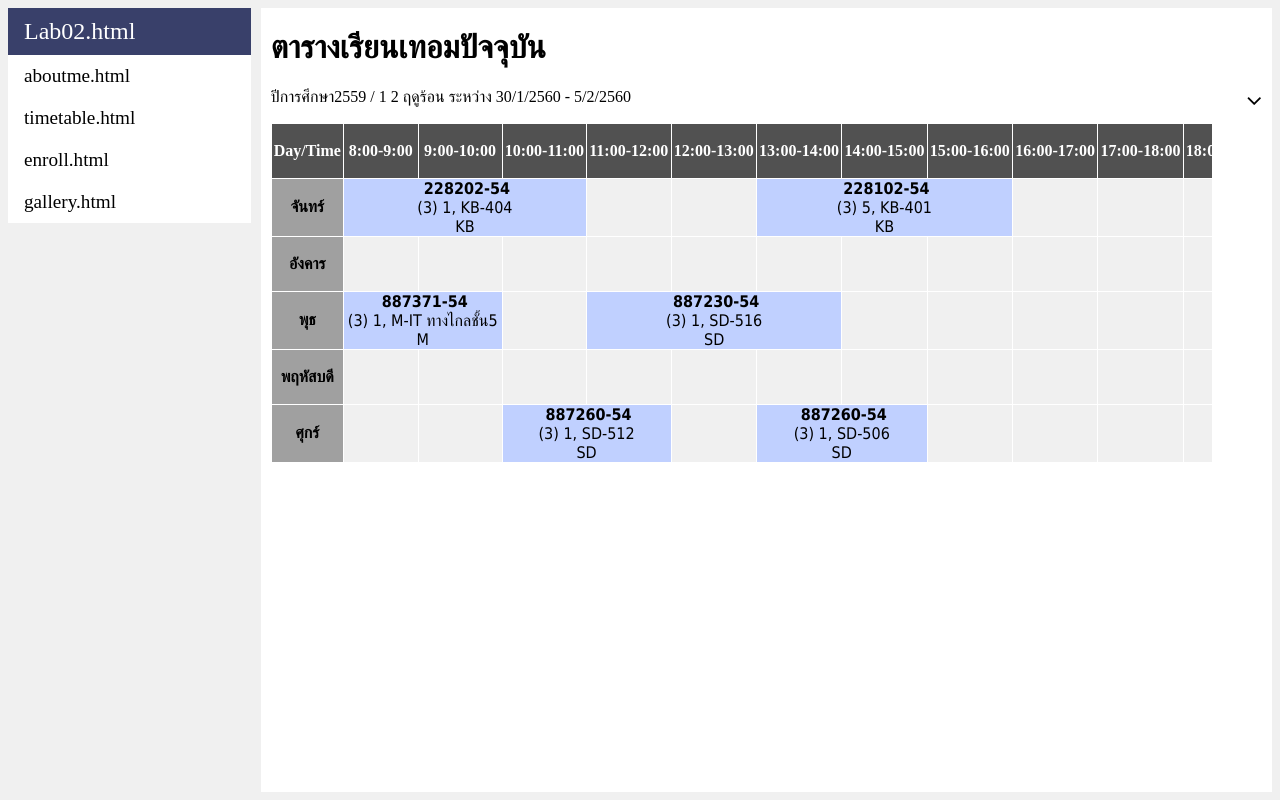
After one commit to bankzxiistyle2/lab-1, a PHP site: page /timetable.html in a window 1280 px wide. The commit adds this page. Run offline with PHP 8.4, Linux system fonts and the light colour scheme.

Commit message:
fix .html

```diff
--- a/lab02/mystyle.css
+++ b/lab02/mystyle.css
@@ -63,11 +63,27 @@ li a:hover:not(.active) {
     width: 50px;
 }
 
-div .galley {
+div.img {
+    margin: 5px;
+    border: 1px solid #ccc;
     float: left;
+    width: 300px;
 }
 
-.galley img {
-    size: 30%;
-    margin: 4px;
+div.img:hover {
+    border: 1px solid #777;
 }
+
+div.img img {
+    width: 100%;
+    height: auto;
+}
+
+div.desc {
+    padding: 15px;
+    text-align: center;
+}
+
+.fixsc {
+    overflow: auto;
+}
--- /dev/null
+++ b/lab02/timetable.html
@@ -0,0 +1,212 @@
+<html>
+
+<head>
+    <link rel="stylesheet" type="text/css" href="mystyle.css">
+    <meta name="viewport" content="width=device-width, initial-scale=1">
+    <link rel="stylesheet" href="https://cdnjs.cloudflare.com/ajax/libs/font-awesome/4.7.0/css/font-awesome.min.css">
+</head>
+
+<body>
+
+    <div id="contranner">
+        <div id="isleft">
+            <ul>
+                <li>
+                    <a class="active" href="Lab02.html">Lab02.html</a>
+                </li>
+                <li>
+                    <a href="../Lab01/aboutme.html">aboutme.html</a>
+                </li>
+                <li>
+                    <a href="timetable.html">timetable.html</a>
+                </li>
+                <li>
+                    <a href="enroll.html">enroll.html</a>
+                </li>
+                <li>
+                    <a href="gallery.html">gallery.html</a>
+                </li>
+
+            </ul>
+        </div>
+
+
+        <div id="isright">
+
+            <div id="myinner">
+                <div>
+                    <p>
+                        <h1>ตารางเรียนเทอมปัจจุบัน</h1>
+                        <gugu style="font-size: 150%;float: right" class="fa fa-angle-down"></gugu>
+
+                    </p>
+                </div>
+
+                <div class="article">
+                    <p>ปีการศึกษา2559 / 1 2 ฤดูร้อน ระหว่าง 30/1/2560 - 5/2/2560 </p>
+                    <div class="fixsc">
+                        <table border="0" cellspacing="1" cellpadding="0" width="1170">
+
+                            <tr>
+
+                                <td bgcolor="#FFFFFF"></td>
+                            </tr>
+                            <tr bgcolor="#515151">
+                                <td nowrap="" colspan="4" align="CENTER">
+                                    <font color="#FFFFFF" class="timeheader"><b>&nbsp;<br>Day/Time</b></font><b><br>&nbsp;</b></td>
+                                <td nowrap="" colspan="4" align="CENTER">
+                                    <font color="#FFFFFF" class="timeheader"><b>8:00-9:00</b></font>
+                                </td>
+                                <td nowrap="" colspan="4" align="CENTER">
+                                    <font color="#FFFFFF" class="timeheader"><b>9:00-10:00</b></font>
+                                </td>
+                                <td nowrap="" colspan="4" align="CENTER">
+                                    <font color="#FFFFFF" class="timeheader"><b>10:00-11:00</b></font>
+                                </td>
+                                <td nowrap="" colspan="4" align="CENTER">
+                                    <font color="#FFFFFF" class="timeheader"><b>11:00-12:00</b></font>
+                                </td>
+                                <td nowrap="" colspan="4" align="CENTER">
+                                    <font color="#FFFFFF" class="timeheader"><b>12:00-13:00</b></font>
+                                </td>
+                                <td nowrap="" colspan="4" align="CENTER">
+                                    <font color="#FFFFFF" class="timeheader"><b>13:00-14:00</b></font>
+                                </td>
+                                <td nowrap="" colspan="4" align="CENTER">
+                                    <font color="#FFFFFF" class="timeheader"><b>14:00-15:00</b></font>
+                                </td>
+                                <td nowrap="" colspan="4" align="CENTER">
+                                    <font color="#FFFFFF" class="timeheader"><b>15:00-16:00</b></font>
+                                </td>
+                                <td nowrap="" colspan="4" align="CENTER">
+                                    <font color="#FFFFFF" class="timeheader"><b>16:00-17:00</b></font>
+                                </td>
+                                <td nowrap="" colspan="4" align="CENTER">
+                                    <font color="#FFFFFF" class="timeheader"><b>17:00-18:00</b></font>
+                                </td>
+                                <td nowrap="" colspan="4" align="CENTER">
+                                    <font color="#FFFFFF" class="timeheader"><b>18:00-19:00</b></font>
+                                </td>
+                                <td nowrap="" colspan="4" align="CENTER">
+                                    <font color="#FFFFFF" class="timeheader"><b>19:00-20:00</b></font>
+                                </td>
+                                <td nowrap="" colspan="4" align="CENTER">
+                                    <font color="#FFFFFF" class="timeheader"><b>20:00-21:00</b></font>
+                                </td>
+                                <td bgcolor="#FFFFFF"></td>
+                            </tr>
+                            <tr bgcolor="#F0F0F0">
+                                <td colspan="4" align="CENTER" bgcolor="#A0A0A0" class="timeheader"><b>จันทร์</b></td>
+                                <td class="normaldetail" colspan="12" bgcolor="#C0D0FF" align="CENTER"><b>&nbsp;<font face="tahoma">228202-54</font></b>
+                                    <font face="tahoma">
+                                        <font color="#000000"><br>(3) 1, KB-404<br>KB</font>
+                                    </font>
+                                </td>
+                                <td colspan="4">&nbsp;</td>
+                                <td colspan="4">&nbsp;</td>
+                                <td class="normaldetail" colspan="12" bgcolor="#C0D0FF" align="CENTER"><b>&nbsp;<font face="tahoma">228102-54</font></b>
+                                    <font face="tahoma">
+                                        <font color="#000000"><br>(3) 5, KB-401<br>KB</font>
+                                    </font>
+                                </td>
+                                <td colspan="4">&nbsp;</td>
+                                <td colspan="4">&nbsp;</td>
+                                <td colspan="4">&nbsp;</td>
+                                <td colspan="4">&nbsp;</td>
+                                <td colspan="4">&nbsp;</td>
+                                <td bgcolor="#FFFFFF"></td>
+                            </tr>
+                            <tr bgcolor="#F0F0f0">
+                                <td colspan="4" align="CENTER" bgcolor="#A0A0A0" class="timeheader"><b>&nbsp;<br>อังคาร<br>&nbsp;</b></td>
+                                <td colspan="4">&nbsp;</td>
+                                <td colspan="4">&nbsp;</td>
+                                <td colspan="4">&nbsp;</td>
+                                <td colspan="4">&nbsp;</td>
+                                <td colspan="4">&nbsp;</td>
+                                <td colspan="4">&nbsp;</td>
+                                <td colspan="4">&nbsp;</td>
+                                <td colspan="4">&nbsp;</td>
+                                <td colspan="4">&nbsp;</td>
+                                <td colspan="4">&nbsp;</td>
+                                <td colspan="4">&nbsp;</td>
+                                <td colspan="4">&nbsp;</td>
+                                <td colspan="3">&nbsp;</td>
+                                <td></td>
+                            </tr>
+                            <tr bgcolor="#F0F0F0">
+                                <td colspan="4" align="CENTER" bgcolor="#A0A0A0" class="timeheader"><b>พุธ</b></td>
+                                <td class="normaldetail" colspan="8" bgcolor="#C0D0FF" align="CENTER"><b>&nbsp;<font face="tahoma">887371-54</font></b>
+                                    <font face="tahoma">
+                                        <font color="#000000"><br>(3) 1, M-IT ทางไกลชั้น5<br>M</font>
+                                    </font>
+                                </td>
+                                <td colspan="4">&nbsp;</td>
+                                <td class="normaldetail" colspan="12" bgcolor="#C0D0FF" align="CENTER"><b>&nbsp;<font face="tahoma">887230-54</font></b>
+                                    <font face="tahoma">
+                                        <font color="#000000"><br>(3) 1, SD-516<br>SD</font>
+                                    </font>
+                                </td>
+                                <td colspan="4">&nbsp;</td>
+                                <td colspan="4">&nbsp;</td>
+                                <td colspan="4">&nbsp;</td>
+                                <td colspan="4">&nbsp;</td>
+                                <td colspan="4">&nbsp;</td>
+                                <td colspan="4">&nbsp;</td>
+                                <td colspan="4">&nbsp;</td>
+                                <td bgcolor="#FFFFFF"></td>
+                            </tr>
+                            <tr bgcolor="#F0F0f0">
+                                <td colspan="4" align="CENTER" bgcolor="#A0A0A0" class="timeheader"><b>&nbsp;<br>พฤหัสบดี<br>&nbsp;</b></td>
+                                <td colspan="4">&nbsp;</td>
+                                <td colspan="4">&nbsp;</td>
+                                <td colspan="4">&nbsp;</td>
+                                <td colspan="4">&nbsp;</td>
+                                <td colspan="4">&nbsp;</td>
+                                <td colspan="4">&nbsp;</td>
+                                <td colspan="4">&nbsp;</td>
+                                <td colspan="4">&nbsp;</td>
+                                <td colspan="4">&nbsp;</td>
+                                <td colspan="4">&nbsp;</td>
+                                <td colspan="4">&nbsp;</td>
+                                <td colspan="4">&nbsp;</td>
+                                <td colspan="3">&nbsp;</td>
+                                <td></td>
+                            </tr>
+                            <tr bgcolor="#F0F0F0">
+                                <td colspan="4" align="CENTER" bgcolor="#A0A0A0" class="timeheader"><b>ศุกร์</b></td>
+                                <td colspan="4">&nbsp;</td>
+                                <td colspan="4">&nbsp;</td>
+                                <td class="normaldetail" colspan="8" bgcolor="#C0D0FF" align="CENTER"><b>&nbsp;<font face="tahoma">887260-54</font></b>
+                                    <font face="tahoma">
+                                        <font color="#000000"><br>(3) 1, SD-512<br>SD</font>
+                                    </font>
+                                </td>
+                                <td colspan="4">&nbsp;</td>
+                                <td class="normaldetail" colspan="8" bgcolor="#C0D0FF" align="CENTER"><b>&nbsp;<font face="tahoma">887260-54</font></b>
+                                    <font face="tahoma">
+                                        <font color="#000000"><br>(3) 1, SD-506<br>SD</font>
+                                    </font>
+                                </td>
+                                <td colspan="4">&nbsp;</td>
+                                <td colspan="4">&nbsp;</td>
+                                <td colspan="4">&nbsp;</td>
+                                <td colspan="4">&nbsp;</td>
+                                <td class="normaldetail" colspan="8" bgcolor="#C0D0FF" align="CENTER"><b>&nbsp;<font face="tahoma">887371-54</font></b>
+                                    <font face="tahoma">
+                                        <font color="#000000"><br>(3) 1, SD-416<br>SD</font>
+                                    </font>
+                                </td>
+                                <td bgcolor="#FFFFFF"></td>
+                            </tr>
+
+                        </table>
+                    </div>
+                </div>
+            </div>
+        </div>
+    </div>
+    <script>
+    </script>
+</body>
+
+</html>
```
Also changed, not shown: edit.html (added, +155 -0 lines), lab02/enroll.html (renamed from lab02/gallery.php, +22 -7 lines), lab02/enroll.php (deleted, +0 -52 lines), lab02/gallery.html (added, +66 -0 lines), lab02/lab02.html (added, +97 -0 lines), lab02/lab2.php (deleted, +0 -51 lines), lab02/menu.txt (+4 -4 lines), lab02/timetable.php (deleted, +0 -52 lines).
